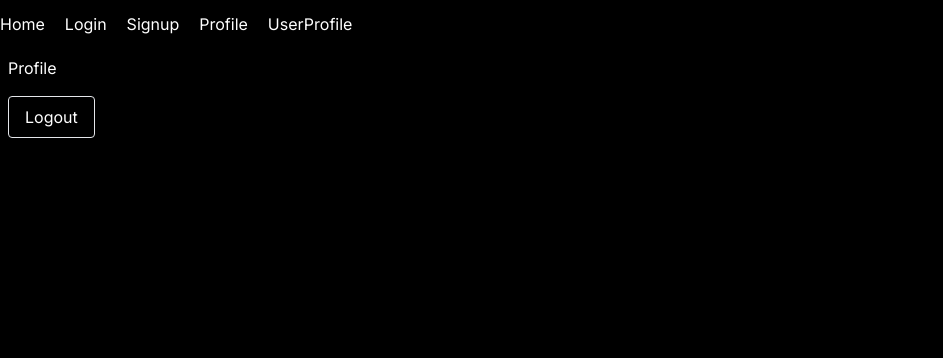
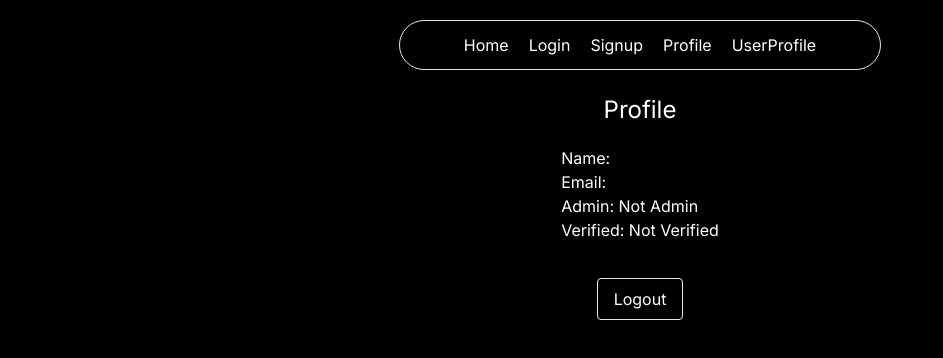
Before and after one commit to vedprakash25/next-ap, a Next.js app: page /profile in a window 1280 px wide. Shown: the top 358 px of the page, without its empty margins (0-943 px from the left). Built offline with nearby package versions, Linux system fonts and the light colour scheme; no server answers.

Commit message:
toke setting done

```diff
--- a/src/app/api/users/me/route.tsx
+++ b/src/app/api/users/me/route.tsx
@@ -11,7 +11,7 @@ export async function GET(request: NextRequest) {
     const userId = await getDataFromToken(request);
     const user = await User.findOne({ _id: userId }).select("-password");
     return NextResponse.json({
-      mesaaage: "User found",
+      message: "User found",
       data: user,
     });
   } catch (error: any) {
--- a/src/app/components/navbar.tsx
+++ b/src/app/components/navbar.tsx
@@ -3,7 +3,7 @@ import React from "react";
 
 export default function Navbar() {
   return (
-    <header className=" flex gap-5 py-3">
+    <header className="flex justify-center border w-fit mx-auto rounded-full mt-5 px-16 gap-5 py-3">
       <Link href="/">Home</Link>
       <Link href="/login">Login</Link>
       <Link href="/signup">Signup</Link>
--- a/src/app/profile/[id]/page.tsx
+++ b/src/app/profile/[id]/page.tsx
@@ -1,10 +1,9 @@
 export default function UserProfile({ params }: any) {
   return (
-    <div>
-      Profile
-      <h1>
-        {" "}
-        Params ID <span className="bg-slate-500 px-4">{params.id}</span>
+    <div className="flex justify-center mt-5">
+      <h1 className="text-xl">
+        Profile params id:{" "}
+        <span className="bg-slate-500 px-4">{params.id}</span>
       </h1>
     </div>
   );
--- a/src/app/profile/page.tsx
+++ b/src/app/profile/page.tsx
@@ -1,20 +1,51 @@
 "use client";
 
 import axios from "axios";
+import { useEffect, useState } from "react";
+import { useRouter } from "next/navigation";
+
+interface ProfileType {
+  username: string;
+  email: string;
+  isAdmin: boolean;
+  isVerified: boolean;
+}
 
 export default function Profile() {
+  const [data, setData] = useState<ProfileType | null>();
+  const router = useRouter();
+
   const handleClick = async () => {
     await axios.get("/api/users/logout");
+    router.push("/");
+  };
 
-    console.log("logout");
+  const getUserDetails = async () => {
+    try {
+      const req: any = await axios.get("/api/users/me");
+      setData(req.data.data);
+      return req.data.data;
+    } catch (error: any) {
+      console.log(error.message);
+    }
   };
+
+  useEffect(() => {
+    getUserDetails();
+  }, []);
+
   return (
-    <div className="p-2">
-      <h1>Profile</h1>
-
+    <div className="p-2 mt-4 flex flex-col justify-center">
+      <h1 className="text-2xl text-center">Profile</h1>
+      <div className="mx-auto w-fit p-5">
+        <h1>Name: {data?.username}</h1>
+        <h1>Email: {data?.email}</h1>
+        <h1>Admin: {data?.isAdmin ? "Admin" : "Not Admin"}</h1>
+        <h1>Verified: {data?.isVerified ? "Verified" : "Not Verified"}</h1>
+      </div>
       <button
         onClick={handleClick}
-        className="text-white border rounded mt-4 p-2 px-4 "
+        className="text-white border rounded mt-4 p-2 px-4 mx-auto "
       >
         Logout
       </button>
--- a/src/helpers/getDataFromToken.tsx
+++ b/src/helpers/getDataFromToken.tsx
@@ -1,7 +1,3 @@
-// create a export function getDataFromToken
-// get cookies/token and access value from
-// verify token and sote in decoded taken
-
 import jwt from "jsonwebtoken";
 import { NextRequest, NextResponse } from "next/server";
 
```
Also changed, not shown: src/app/api/users/login/route.tsx (+0 -11 lines).
